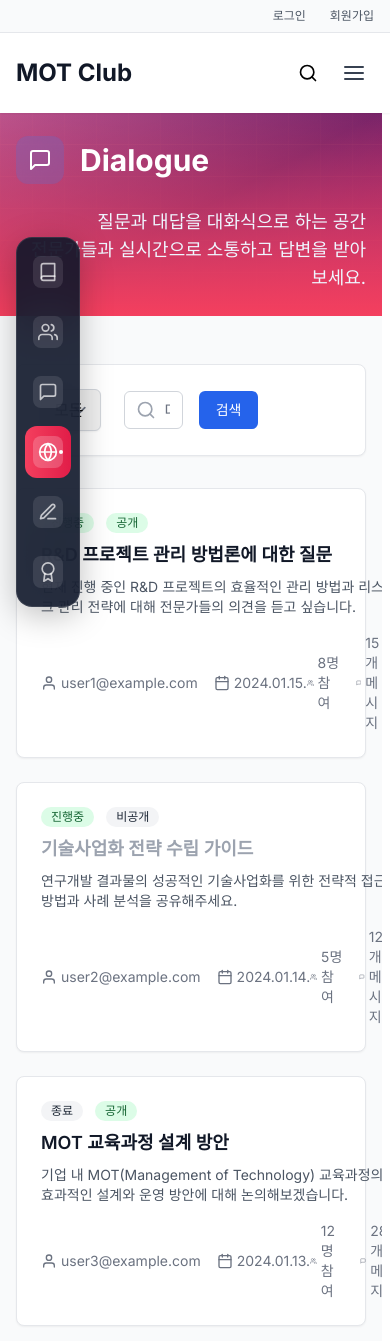
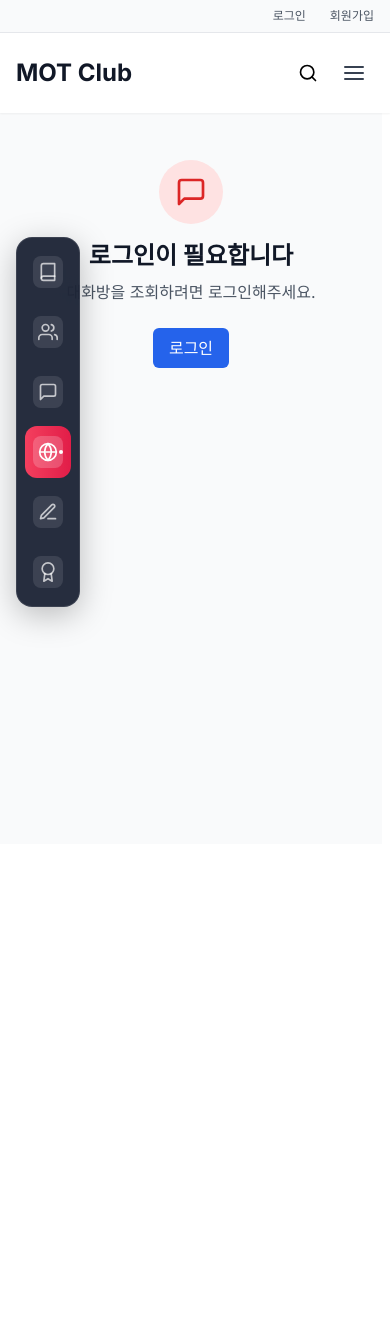
Before and after one commit to changbeom-kim-6012/mot_prj, a Next.js app: page /dialogue in a window 390 px wide. Shown: the top 1341 px of the page. After the commit the page ends 844 px from the top, so only its background shows below. Built offline with nearby package versions, Linux system fonts and the light colour scheme.

Commit message:
수정사항 반영

```diff
--- a/src/app/dialogue/page.tsx
+++ b/src/app/dialogue/page.tsx
@@ -2,6 +2,7 @@
 
 import { useState, useEffect } from 'react';
 import Link from 'next/link';
+import { useSearchParams } from 'next/navigation';
 import { FiPlus, FiSearch, FiMessageSquare, FiCalendar, FiUser, FiUsers, FiX, FiSend, FiLock, FiChevronDown, FiSettings, FiTrash2 } from 'react-icons/fi';
 import Navigation from '@/components/Navigation';
 import { useAuth } from '@/context/AuthContext';
@@ -37,7 +38,8 @@ interface DialogueParticipant {
 }
 
 export default function DialoguePage() {
-  const { user, isAuthenticated } = useAuth();
+  const { user, isAuthenticated, loading: authLoading } = useAuth();
+  const searchParams = useSearchParams();
   const [rooms, setRooms] = useState<DialogueRoom[]>([]);
   const [loading, setLoading] = useState(true);
   const [searchTerm, setSearchTerm] = useState('');
@@ -123,74 +125,107 @@ export default function DialoguePage() {
     return isInParticipants;
   };
 
-  // 더미 데이터
-  const dummyRooms: DialogueRoom[] = [
-    {
-      id: 1,
-      title: "R&D 프로젝트 관리 방법론에 대한 질문",
-      question: "현재 진행 중인 R&D 프로젝트의 효율적인 관리 방법과 리스크 관리 전략에 대해 전문가들의 의견을 듣고 싶습니다.",
-      authorEmail: "user1@example.com",
-      createdAt: "2024-01-15T10:30:00Z",
-      isPublic: true,
-      status: 'OPEN',
-      participantCount: 8,
-      messageCount: 15
-    },
-    {
-      id: 2,
-      title: "기술사업화 전략 수립 가이드",
-      question: "연구개발 결과물의 성공적인 기술사업화를 위한 전략적 접근 방법과 사례 분석을 공유해주세요.",
-      authorEmail: "user2@example.com",
-      createdAt: "2024-01-14T14:20:00Z",
-      isPublic: false,
-      status: 'OPEN',
-      participantCount: 5,
-      messageCount: 12
-    },
-    {
-      id: 3,
-      title: "MOT 교육과정 설계 방안",
-      question: "기업 내 MOT(Management of Technology) 교육과정의 효과적인 설계와 운영 방안에 대해 논의해보겠습니다.",
-      authorEmail: "user3@example.com",
-      createdAt: "2024-01-13T09:15:00Z",
-      isPublic: true,
-      status: 'CLOSED',
-      participantCount: 12,
-      messageCount: 28
-    },
-    {
-      id: 4,
-      title: "혁신기술 투자 의사결정 프레임워크",
-      question: "신기술 투자 시 활용할 수 있는 의사결정 프레임워크와 평가 지표에 대한 전문가들의 경험을 공유해주세요.",
-      authorEmail: "user4@example.com",
-      createdAt: "2024-01-12T16:45:00Z",
-      isPublic: true,
-      status: 'OPEN',
-      participantCount: 6,
-      messageCount: 9
-    },
-    {
-      id: 5,
-      title: "기업 기술전략 수립 프로세스",
-      question: "기업의 기술전략 수립 시 고려해야 할 핵심 요소들과 프로세스 개선 방안에 대해 토론해보겠습니다.",
-      authorEmail: "user5@example.com",
-      createdAt: "2024-01-11T11:30:00Z",
-      isPublic: false,
-      status: 'CLOSED',
-      participantCount: 10,
-      messageCount: 22
+  // 대화방 목록 불러오기
+  const fetchRooms = async () => {
+    try {
+      setLoading(true);
+      console.log('user: ', user);
+      console.log('authLoading: ', authLoading);
+      console.log('isAuthenticated: ', isAuthenticated);
+
+      // 인증 로딩 중이면 대기
+      if (authLoading) {
+        console.log('인증 로딩 중, 대기...');
+        setLoading(false);
+        return;
+      }
+
+      // 사용자 정보 검증
+      if (!user?.email) {
+        console.warn('사용자 이메일이 없습니다.');
+        setRooms([]);
+        setFilteredRooms([]);
+        setLoading(false);
+        return;
+      }
+
+      console.log('대화방 목록 요청:', { userEmail: user.email, userRole: user.role });
+
+      const response = await fetch(getApiUrl('/api/dialogue/rooms'), {
+        headers: {
+          'User-Email': user.email,
+          'User-Role': user.role || '',
+        },
+      });
+
+      if (response.ok) {
+        const data = await response.json();
+        console.log('대화방 목록 응답:', data);
+
+        // API 응답 구조 확인 및 처리
+        let roomsData = [];
+        if (Array.isArray(data)) {
+          // 직접 배열로 응답하는 경우
+          roomsData = data;
+        } else if (data && Array.isArray(data.rooms)) {
+          // { rooms: [...] } 형태로 응답하는 경우
+          roomsData = data.rooms;
+        } else if (data && Array.isArray(data.data)) {
+          // { data: [...] } 형태로 응답하는 경우
+          roomsData = data.data;
+        }
+
+        console.log('처리된 대화방 데이터:', roomsData);
+        console.log('대화방 개수:', roomsData.length);
+
+        setRooms(roomsData);
+        setFilteredRooms(roomsData);
+      } else {
+        const errorData = await response.json();
+        console.error('서버 오류 응답:', errorData);
+        throw new Error(errorData.message || `서버 오류 (${response.status}): 대화방 목록을 불러올 수 없습니다.`);
+      }
+    } catch (error) {
+      console.error('대화방 목록 불러오기 실패:', error);
+      // 에러 발생 시 빈 배열로 설정
+      setRooms([]);
+      setFilteredRooms([]);
+      const errorMessage = error instanceof Error ? error.message : '알 수 없는 오류';
+      alert(`대화방 목록을 불러오는데 실패했습니다: ${errorMessage}`);
+    } finally {
+      setLoading(false);
     }
-  ];
+  };
 
-  // 페이지 로드 시 더미 데이터 설정
+  // 페이지 로드 시 데이터 불러오기 (인증 로딩 완료 후)
   useEffect(() => {
-    // 로딩 시뮬레이션
-    setTimeout(() => {
-      setRooms(dummyRooms);
-      setFilteredRooms(dummyRooms);
-      setLoading(false);
-    }, 1000);
+    if (!authLoading) {
+      fetchRooms();
+    }
+  }, [authLoading]);
+
+  // 페이지 포커스 시 데이터 새로고침 (대화방 생성 후 돌아올 때)
+  useEffect(() => {
+    const handleFocus = () => {
+      console.log('페이지 포커스 감지, 데이터 새로고침');
+      fetchRooms();
+    };
+
+    window.addEventListener('focus', handleFocus);
+    return () => window.removeEventListener('focus', handleFocus);
   }, []);
+
+  // URL 파라미터 변경 감지하여 데이터 새로고침
+  useEffect(() => {
+    if (!authLoading && searchParams.get('refresh') === 'true') {
+      // 새로고침 파라미터가 있으면 데이터 다시 불러오기
+      console.log('새로고침 파라미터 감지, 데이터 다시 불러오기');
+      fetchRooms();
+      // URL에서 refresh 파라미터 제거
+      const newUrl = window.location.pathname;
+      window.history.replaceState({}, '', newUrl);
+    }
+  }, [searchParams, authLoading]);
 
   // 드롭다운 외부 클릭 시 닫기
   useEffect(() => {
@@ -215,6 +250,51 @@ export default function DialoguePage() {
     };
   }, [isStatusDropdownOpen, isPublicDropdownOpen]);
 
+  // 인증 로딩 중
+  if (authLoading) {
+    return (
+      <main className="min-h-screen bg-gray-50">
+        <Navigation />
+        <div className="pt-28">
+          <div className="max-w-7xl mx-auto px-4 sm:px-6 lg:px-8 py-12">
+            <div className="text-center">
+              <div className="animate-spin rounded-full h-12 w-12 border-b-2 border-blue-600 mx-auto"></div>
+              <p className="mt-4 text-gray-500">사용자 정보를 불러오는 중...</p>
+            </div>
+          </div>
+        </div>
+      </main>
+    );
+  }
+
+  // 로그인 체크
+  if (!isAuthenticated) {
+    return (
+      <main className="min-h-screen bg-gray-50">
+        <Navigation />
+        <div className="pt-28">
+          <div className="max-w-7xl mx-auto px-4 sm:px-6 lg:px-8 py-12">
+            <div className="text-center">
+              <div className="w-16 h-16 bg-red-100 rounded-full flex items-center justify-center mx-auto mb-4">
+                <FiMessageSquare className="w-8 h-8 text-red-600" />
+              </div>
+              <h2 className="text-2xl font-bold text-gray-900 mb-2">로그인이 필요합니다</h2>
+              <p className="text-gray-600 mb-6">대화방을 조회하려면 로그인해주세요.</p>
+              <div className="flex justify-center">
+                <button
+                  onClick={() => window.location.href = '/login'}
+                  className="px-4 py-2 bg-blue-600 text-white rounded-md hover:bg-blue-700"
+                >
+                  로그인
+                </button>
+              </div>
+            </div>
+          </div>
+        </div>
+      </main>
+    );
+  }
+
   // 검색 및 필터링은 검색 버튼 클릭 시에만 실행됨
 
   const handleSearch = () => {
@@ -228,7 +308,13 @@ export default function DialoguePage() {
 
   // 실제 검색 로직을 별도 함수로 분리
   const performSearch = (status: string, term: string) => {
-    let filtered = dummyRooms;
+    // rooms가 배열인지 확인
+    if (!Array.isArray(rooms)) {
+      setFilteredRooms([]);
+      return;
+    }
+
+    let filtered = rooms;
 
     // 상태 필터 적용
     if (status) {
@@ -249,7 +335,7 @@ export default function DialoguePage() {
   };
 
   // 대화방 팝업 열기
-  const handleOpenDialogue = (room: DialogueRoom) => {
+  const handleOpenDialogue = async (room: DialogueRoom) => {
     if (!isAuthenticated) {
       alert('대화내용 조회 및 대화방 참여는 로그인이 필요합니다.');
       return;
@@ -263,84 +349,46 @@ export default function DialoguePage() {
     setSelectedRoom(room);
     setIsPopupOpen(true);
 
-    // 더미 메시지 데이터 로드
-    const dummyMessages: DialogueMessage[] = [
-      {
-        id: 1,
-        content: "안녕하세요! R&D 프로젝트 관리에 대해 궁금한 점이 있어서 질문드립니다.",
-        authorEmail: "user1@example.com",
-        authorName: "질문자",
-        createdAt: "2024-01-15T10:30:00Z",
-        isExpert: false
-      },
-      {
-        id: 2,
-        content: "안녕하세요! 좋은 질문이네요. R&D 프로젝트 관리에서 가장 중요한 것은 체계적인 계획 수립입니다.",
-        authorEmail: "expert1@example.com",
-        authorName: "김전문가",
-        createdAt: "2024-01-15T10:35:00Z",
-        isExpert: true
-      },
-      {
-        id: 3,
-        content: "저도 동의합니다. 특히 리스크 관리 측면에서 프로젝트 초기 단계에서 예상되는 문제점들을 미리 파악하는 것이 중요해요.",
-        authorEmail: "expert2@example.com",
-        authorName: "이박사",
-        createdAt: "2024-01-15T10:40:00Z",
-        isExpert: true
-      },
-      {
-        id: 4,
-        content: "구체적으로 어떤 리스크 관리 도구를 사용하시나요?",
-        authorEmail: "user1@example.com",
-        authorName: "질문자",
-        createdAt: "2024-01-15T10:45:00Z",
-        isExpert: false
-      },
-      {
-        id: 5,
-        content: "저희 회사에서는 FMEA(Failure Mode and Effects Analysis)를 주로 사용합니다. 이 방법론에 대해 설명드릴까요?",
-        authorEmail: "expert1@example.com",
-        authorName: "김전문가",
-        createdAt: "2024-01-15T10:50:00Z",
-        isExpert: true
+    try {
+      // 메시지 목록 불러오기
+      const messagesResponse = await fetch(getApiUrl(`/api/dialogue/rooms/${room.id}/messages`), {
+        headers: {
+          'User-Email': user?.email || '',
+          'User-Role': user?.role || '',
+        },
+      });
+
+      if (messagesResponse.ok) {
+        const messagesData = await messagesResponse.json();
+        // API 응답이 배열인지 확인하고, 아니면 빈 배열로 설정
+        const messagesArray = Array.isArray(messagesData) ? messagesData : [];
+        setMessages(messagesArray);
+      } else {
+        console.error('메시지 목록 불러오기 실패');
+        setMessages([]);
       }
-    ];
 
-    const dummyParticipants: DialogueParticipant[] = [
-      {
-        email: "expert1@example.com",
-        name: "김전문가",
-        role: "EXPERT",
-        joinedAt: "2024-01-15T10:30:00Z"
-      },
-      {
-        email: "expert2@example.com",
-        name: "이박사",
-        role: "EXPERT",
-        joinedAt: "2024-01-15T10:30:00Z"
-      },
-      {
-        email: "user1@example.com",
-        name: "질문자",
-        role: "USER",
-        joinedAt: "2024-01-15T10:30:00Z"
+      // 참여자 목록 불러오기
+      const participantsResponse = await fetch(getApiUrl(`/api/dialogue/rooms/${room.id}/participants`), {
+        headers: {
+          'User-Email': user?.email || '',
+          'User-Role': user?.role || '',
+        },
+      });
+
+      if (participantsResponse.ok) {
+        const participantsData = await participantsResponse.json();
+        // API 응답이 배열인지 확인하고, 아니면 빈 배열로 설정
+        const participantsArray = Array.isArray(participantsData) ? participantsData : [];
+        setParticipants(participantsArray);
+      } else {
+        console.error('참여자 목록 불러오기 실패');
+        setParticipants([]);
       }
-    ];
-
-    // 테스트를 위해 현재 사용자가 참여자가 아닌 경우를 시뮬레이션
-    // 실제 환경에서는 백엔드에서 참여자 목록을 가져와야 함
-    // 현재 사용자가 참여자 목록에 있으면 제거 (테스트용)
-    const filteredParticipants = dummyParticipants.filter(p => p.email !== user?.email);
-
-    // 참여자 체크를 위해 현재 사용자가 참여자 목록에 있는지 확인
-    // 실제 환경에서는 백엔드에서 참여자 목록을 가져와야 함
-    console.log('더미 참여자 목록:', dummyParticipants.map(p => p.email));
-    console.log('필터링된 참여자 목록:', filteredParticipants.map(p => p.email));
-    console.log('현재 사용자:', user?.email);
-
-    setMessages(dummyMessages);
-    setParticipants(filteredParticipants);
+    } catch (error) {
+      console.error('대화방 데이터 불러오기 실패:', error);
+      alert('대화방 데이터를 불러오는데 실패했습니다.');
+    }
   };
 
   // 메시지 전송
@@ -356,20 +404,25 @@ export default function DialoguePage() {
     setSendingMessage(true);
 
     try {
-      // 더미 메시지 전송 시뮬레이션
-      await new Promise(resolve => setTimeout(resolve, 500));
+      const response = await fetch(getApiUrl(`/api/dialogue/rooms/${selectedRoom.id}/messages`), {
+        method: 'POST',
+        headers: {
+          'Content-Type': 'application/json',
+          'User-Email': user?.email || '',
+          'User-Role': user?.role || '',
+        },
+        body: JSON.stringify({
+          content: newMessage,
+        }),
+      });
 
-      const newMsg: DialogueMessage = {
-        id: messages.length + 1,
-        content: newMessage,
-        authorEmail: user?.email || 'unknown@example.com',
-        authorName: user?.name || '사용자',
-        createdAt: new Date().toISOString(),
-        isExpert: user?.role === 'EXPERT'
-      };
-
-      setMessages(prev => [...prev, newMsg]);
-      setNewMessage('');
+      if (response.ok) {
+        const newMsg = await response.json();
+        setMessages(prev => [...prev, newMsg]);
+        setNewMessage('');
+      } else {
+        throw new Error('메시지 전송에 실패했습니다.');
+      }
     } catch (error) {
       console.error('메시지 전송 실패:', error);
       alert('메시지 전송에 실패했습니다.');
@@ -620,7 +673,7 @@ export default function DialoguePage() {
 
             {/* 대화방 목록 */}
             <div className="space-y-6">
-              {filteredRooms.length === 0 ? (
+              {!Array.isArray(filteredRooms) || filteredRooms.length === 0 ? (
                 <div className="text-center py-12">
                   <FiMessageSquare className="mx-auto h-12 w-12 text-gray-400 mb-4" />
                   <h3 className="text-lg font-medium text-gray-900 mb-2">검색 결과가 없습니다</h3>
@@ -693,15 +746,6 @@ export default function DialoguePage() {
               )}
             </div>
 
-            {/* 더미 데이터 안내 */}
-            <div className="mt-8 p-4 bg-blue-50 border border-blue-200 rounded-lg">
-              <div className="flex items-center">
-                <FiMessageSquare className="w-5 h-5 text-blue-600 mr-2" />
-                <p className="text-blue-800 text-sm">
-                  현재 더미 데이터를 사용하여 표시되고 있습니다. 실제 서버 연동 시 실제 데이터로 교체됩니다.
-                </p>
-              </div>
-            </div>
           </div>
         </div>
       </div>
```
Also changed, not shown: src/app/dialogue/create/page.tsx (+154 -32 lines).
